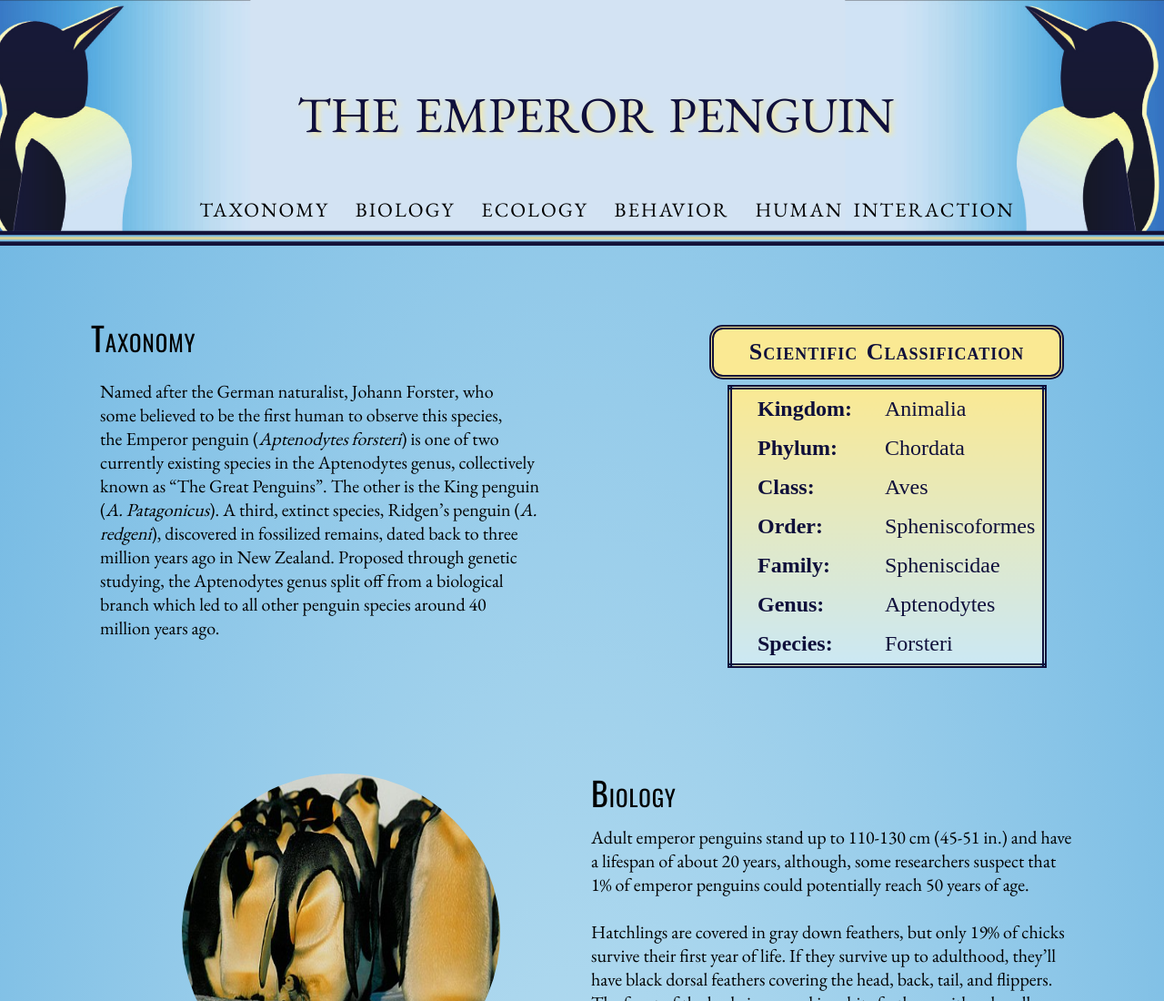
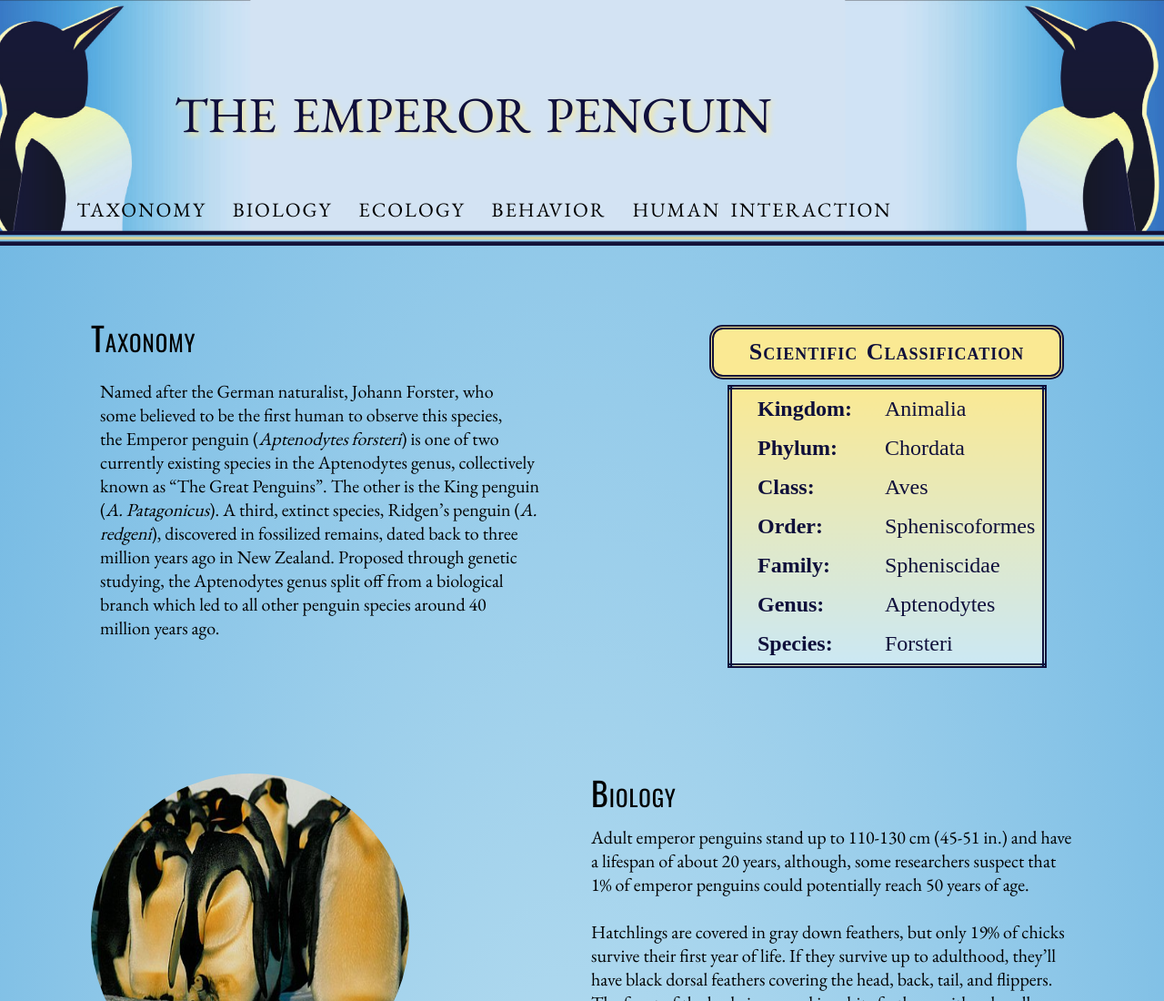
Before and after one commit to evconkl/evconkl, a plain HTML site: page index.html in a window 1280 px wide. Shown: the top 1100 px of the page at 91% size. Drawn offline with nearby package versions, Linux system fonts and the light colour scheme.

Commit message:
Update stylesheet.css

```diff
--- a/css/stylesheet.css
+++ b/css/stylesheet.css
@@ -16,7 +16,7 @@ body {
     width: 1200px;
     text-align: center;
     position: absolute;
-    margin-left: 55px;
+    margin-left: -80px;
     margin-right: auto;
     margin-top: 70px;
     left: 0;
@@ -107,7 +107,7 @@ figcaption {
     border-radius: 50%;
     position: absolute;
     top: 850px;
-    left: 200px;
+    left: 100px;
 }
 
 #img01:hover {
@@ -120,7 +120,7 @@ figcaption {
     float: right;
     position: absolute;
     top: 1580px;
-    left: 400px;
+    left: 275px;
     border-radius: 10px;
 }
 
```
